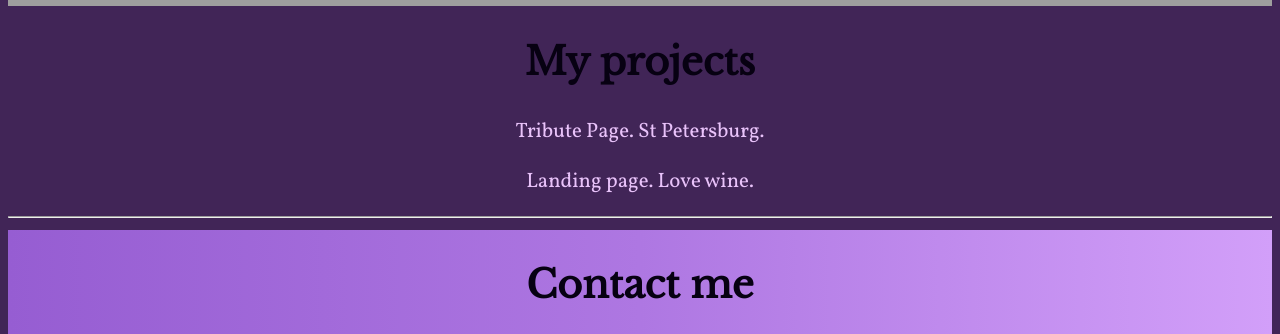
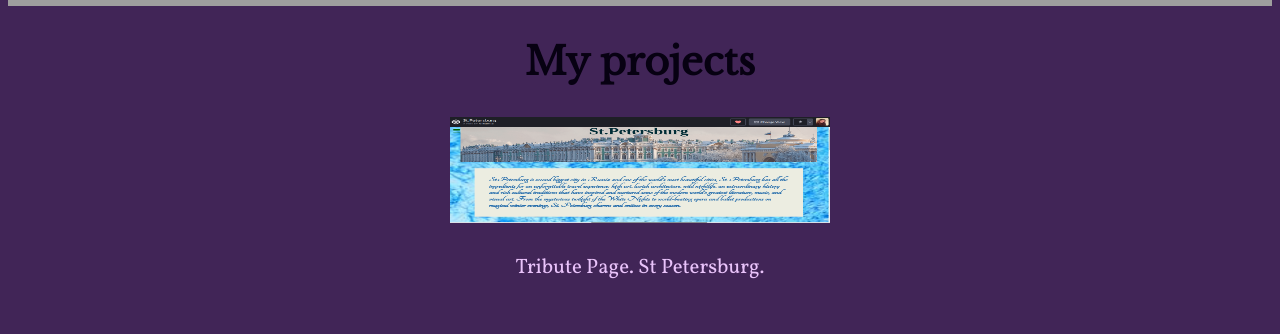
Before and after one commit to etrovavica1221/vpetrova, a plain HTML site: page index.html in a window 1280 px wide. Shown: the part 890-1224 px from the top of the page. Drawn offline with nearby package versions, Linux system fonts and the light colour scheme; grey boxes are pictures that could not be loaded.

Commit message:
adds images

```diff
--- a/index.html
+++ b/index.html
@@ -39,7 +39,7 @@
         <a href="https://codepen.io/etrovavica1221/pen/JjobyRQ"
            target="_blank"
            class="project-tile">
-
+         <img src="saint-petersburg.png" class="img-project"/>
          <p>
            Tribute Page. St Petersburg.
          </p>
@@ -48,7 +48,7 @@
          target="_blank"
          class="project-tile"
        >
-
+         <img src="love-wine.png" class="img-project"/>
          <p>Landing page. Love wine.</p>
        </a>
     </section>
--- a/styles.css
+++ b/styles.css
@@ -90,7 +90,19 @@ body {
 
     }
 
-    .projects-grid
+    .projects-grid {
+      display: grid;
+      grid-gap: 3.5rem;
+      width: 100%;
+      max-width: 100%;
+      margin: 0 auto;
+      margin-bottom: 4rem;
+    }
+
+    .img-project {
+      width: 30%;
+      height: 40%;
+    }
 
     .project-tile {
 
```
Also changed, not shown: love-wine.png (added), saint-petersburg.png (added).
